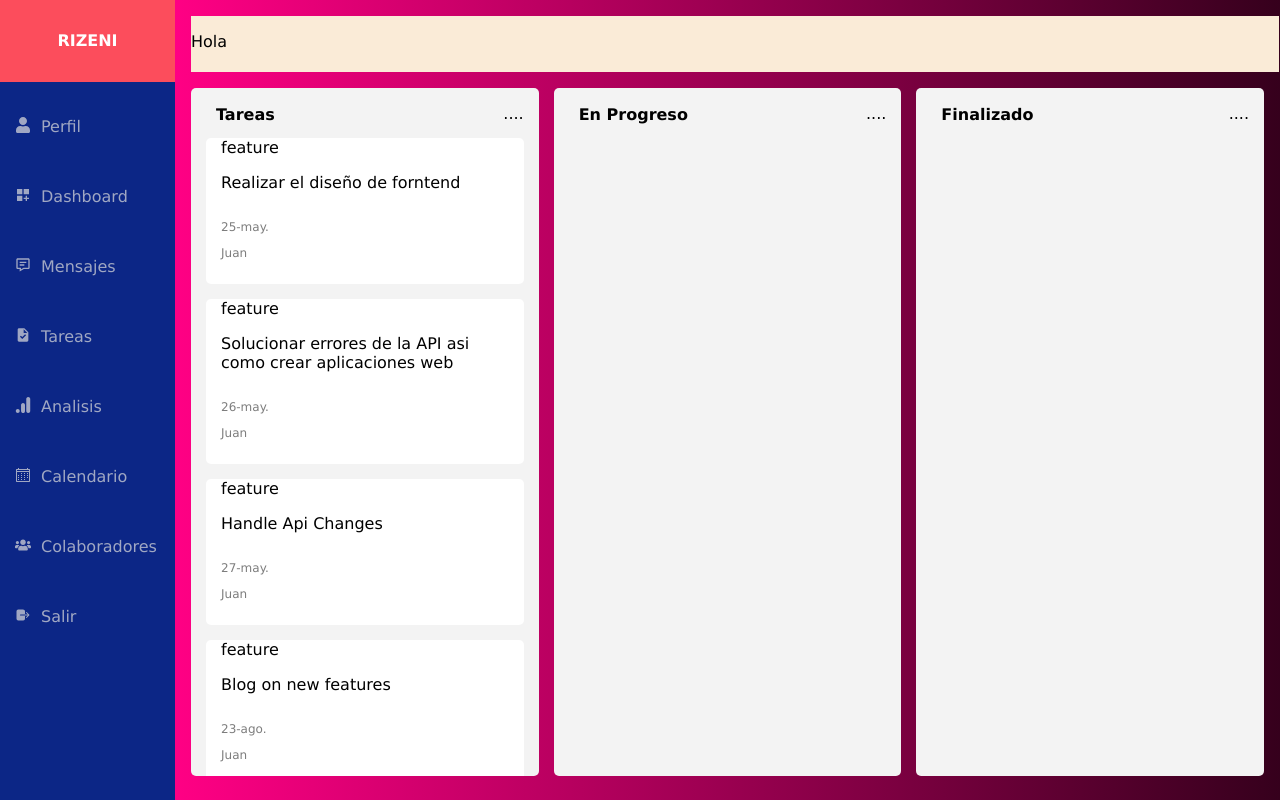
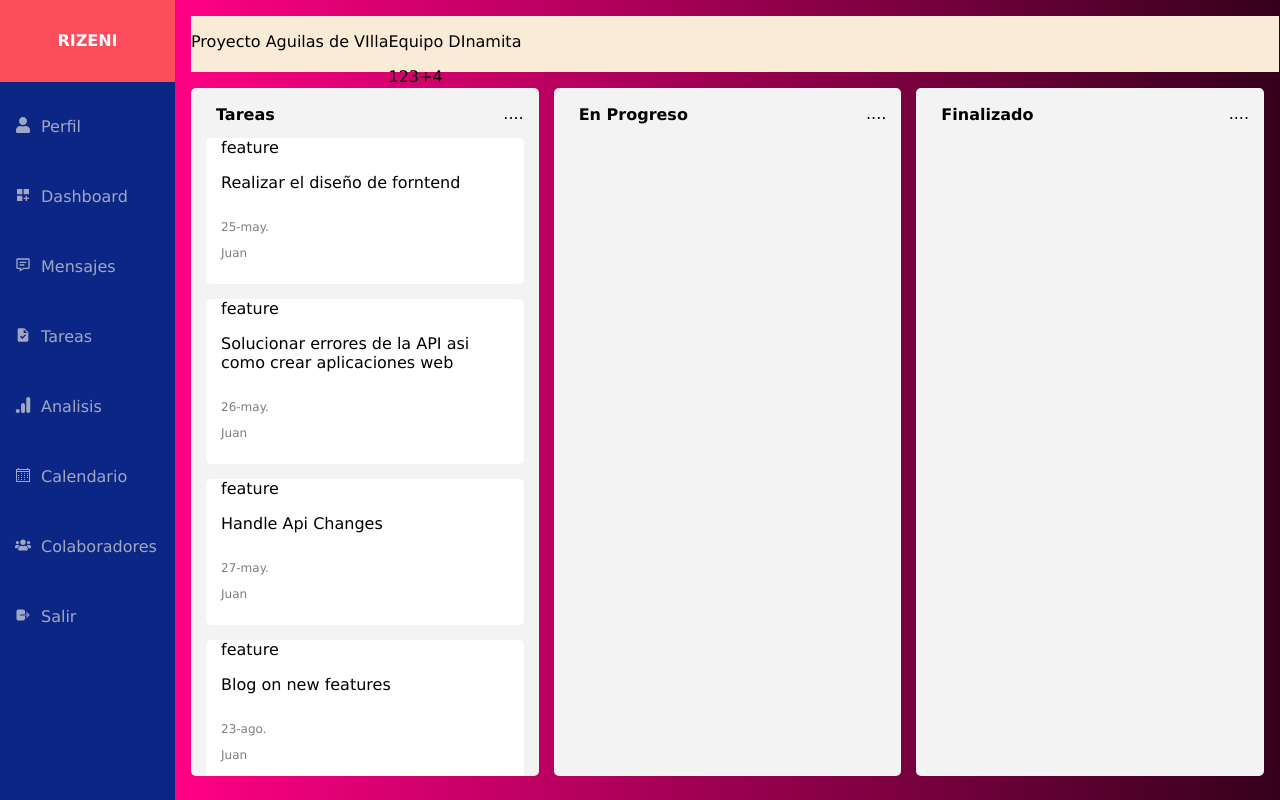
Before and after one commit to romariou76/Rizeni-Project-Management-Application, a React (Create React App) app in the folder client/: page /menu/workflow in a window 1280 px wide. Built offline with nearby package versions, Linux system fonts and the light colour scheme.

Commit message:
feat: Instalacion de Material UI

```diff
--- a/client/package.json
+++ b/client/package.json
@@ -5,6 +5,7 @@
   "dependencies": {
     "@emotion/react": "^11.10.5",
     "@emotion/styled": "^11.10.5",
+    "@mui/material": "^5.10.12",
     "@testing-library/jest-dom": "^5.16.5",
     "@testing-library/react": "^13.4.0",
     "@testing-library/user-event": "^13.5.0",
--- a/client/src/components/Profile.js
+++ b/client/src/components/Profile.js
@@ -3,7 +3,6 @@ import "../styles/Profile.css"
 
 function Profile() {
     return (
-        <React.Fragment>
         <div className="Profile-content">
             <div className="profile-info">
                 <p>Overview</p>
@@ -17,7 +16,6 @@ function Profile() {
             </div>
             <div className="profile"></div>
         </div>
-        </React.Fragment>
      );
 }
 
--- a/client/src/components/Sidebar.js
+++ b/client/src/components/Sidebar.js
@@ -5,7 +5,6 @@ import { NavLink } from 'react-router-dom';
 
 const Sidebar = () => {
     return (
-        <React.Fragment>
             <section>
                 <div className='sidebarcolor'>
                     {
@@ -22,7 +21,6 @@ const Sidebar = () => {
                     }
                 </div>
             </section>
-        </React.Fragment>
      );
 }
 
--- a/client/src/components/WorkFLow/WorkFLow.jsx
+++ b/client/src/components/WorkFLow/WorkFLow.jsx
@@ -5,7 +5,18 @@ function WorkFLow() {
   return (
     <div className="WorkFLow">
       <div className="work-navbar">
-        <p>Hola</p>
+        <div>
+                  <p>Proyecto Aguilas de VIlla</p>
+        </div>
+
+        <div>
+          <p>Equipo DInamita</p>
+          <span>1</span>
+          <span>2</span>
+          <span>3</span>
+          <span>+4</span>
+          <p>Invitar</p>
+        </div>
       </div>
       <Kanban />
     </div>
--- a/client/src/styles/Dashboard.css
+++ b/client/src/styles/Dashboard.css
@@ -3,8 +3,7 @@
     width: 85%;
     justify-content: end;
     flex-direction: column;
-    height: 150vh;
-
+    height: 100vh;
     background-color: var(--main-bg-color);
 }
 
--- a/client/src/styles/Menu.css
+++ b/client/src/styles/Menu.css
@@ -1,6 +1,7 @@
 .Menu-container{
     width: 100%;
     display: flex;
+    height: 100vh;
 }
 
 .Menu{
--- a/client/src/styles/Profile.css
+++ b/client/src/styles/Profile.css
@@ -1,9 +1,10 @@
 .Profile-content{
     width: 85%;
     display: flex;
-    height: 100vh;
+    height: 95vh;
     background-color: rgb(8, 174, 174);
     padding: 1rem;
+    overflow-y: scroll;
 }
 
 .profile-info{
@@ -12,7 +13,7 @@
     flex-direction: column;
     width: 75%;
     background-color: aliceblue;
-    height: 100vh;
+    height: 90vh;
 }
 
 .overview{
```
Also changed, not shown: 1 other file (tests, documents, lock files or other folders).
